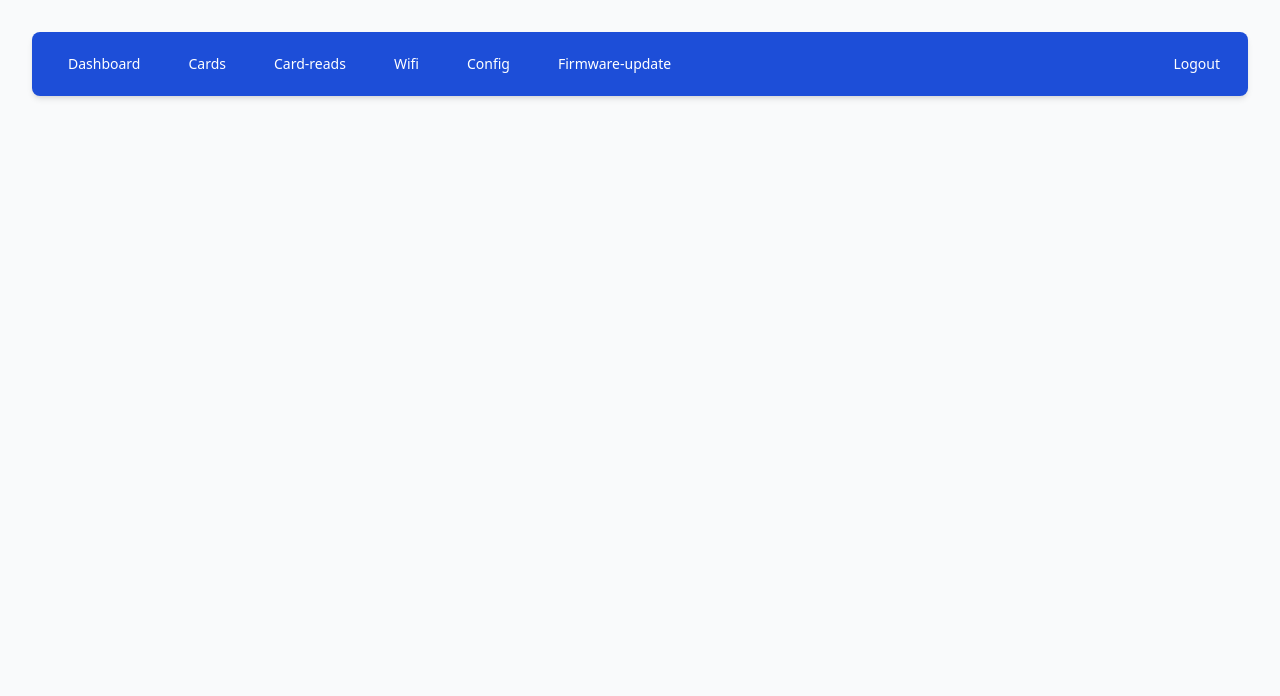
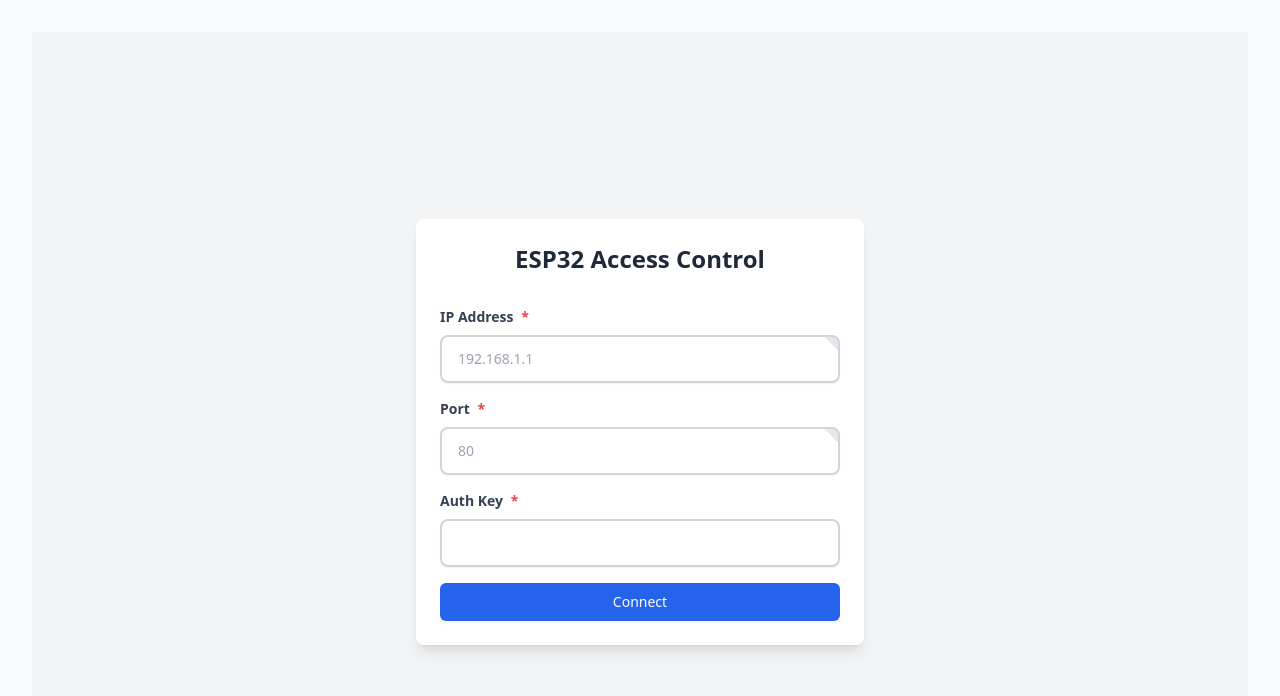
Before and after one commit to lukaku12/access-point, a Vue app: page /login in a window 1280 px wide. Shown: the top 696 px of the page. Built offline with nearby package versions, Linux system fonts and the light colour scheme.

Commit message:
Add login functionality with validation and routing

```diff
--- a/src/App.vue
+++ b/src/App.vue
@@ -4,17 +4,23 @@ import { useRoute } from 'vue-router';
 import NavBar from '@/components/NavBar.vue';
 
 const route = useRoute();
+const isLoginPage = computed(() => route.name === 'login');
 const currentRoute = computed(() => (route.name as string) || '');
 </script>
 
 <template>
-  <div class="min-h-screen bg-gray-50 dark:bg-gray-900 transition-colors duration-200">
+  <div
+  :class="{
+    'min-h-screen bg-gray-50 dark:bg-gray-900 transition-colors duration-200': !isLoginPage,
+    'overflow-y-hidden': isLoginPage
+  }"
+  class="min-h-screen bg-gray-50 dark:bg-gray-900 transition-colors duration-200">
     <div class="font-sans antialiased p-8 max-w-7xl mx-auto">
       <!-- Navbar stays at top -->
-      <NavBar :active-route="currentRoute" />
+      <NavBar v-if="!isLoginPage" :active-route="currentRoute" />
 
       <!-- Content area - vertically centered on large screens -->
-      <div class="lg:min-h-[calc(100vh-200px)] lg:flex lg:items-center">
+      <div :class="{ 'lg:min-h-[calc(100vh-200px)] lg:flex lg:items-center': !isLoginPage }">
         <router-view v-slot="{ Component }">
           <Transition name="fade" mode="out-in">
             <component :is="Component" class="w-full" />
--- /dev/null
+++ b/src/api/login.ts
@@ -0,0 +1,27 @@
+export const login = async (
+  ip: string,
+  port: number,
+  authKey: string
+): Promise<boolean> => {
+  // TODO: Implement actual API call
+  return new Promise((resolve) => {
+    setTimeout(() => {
+      // Store connection details if successful
+      if (authKey === 'admin123') {
+        localStorage.setItem('isAuthorized', 'true')
+        localStorage.setItem('connection', JSON.stringify({ ip, port }))
+        resolve(true)
+      } else {
+        resolve(false)
+      }
+    }, 1000)
+  })
+}
+
+export const isAuthorized = (): boolean => {
+  return localStorage.getItem('isAuthorized') === 'true'
+}
+
+export const logout = (): void => {
+  localStorage.removeItem('isAuthorized')
+}
--- a/src/assets/main.css
+++ b/src/assets/main.css
@@ -3,3 +3,11 @@
 @tailwind utilities;
 
 /* Add your custom styles here */
+html, body, #app {
+  height: 100%;
+  width: 100%;
+  margin: 0;
+  padding: 0;
+  font-family: 'Roboto', sans-serif;
+  box-sizing: border-box;
+}
--- a/src/components/NavBar.vue
+++ b/src/components/NavBar.vue
@@ -4,6 +4,7 @@ import { useRoute } from 'vue-router';
 import { onClickOutside } from '@vueuse/core';
 import BaseModal from '@/components/base/BaseModal.vue';
 import { useTheme } from '@/composables/useTheme';
+import { logout } from '@/api/login';
 
 interface NavLink {
   name: string;
@@ -62,6 +63,7 @@ const handleLogout = () => {
 
 const confirmLogout = () => {
   // Add your actual logout logic here
+  logout();
   console.log('Logout confirmed');
   showLogoutModal.value = false;
 };
--- /dev/null
+++ b/src/components/forms/LoginForm.vue
@@ -0,0 +1,113 @@
+<template>
+  <form @submit.prevent="handleSubmit" class="space-y-4">
+    <BaseInput
+      v-model="formData.ip"
+      :error="errors.ip"
+      label="IP Address"
+      placeholder="192.168.1.1"
+      required
+    />
+    <BaseInput
+      v-model="formData.port"
+      :error="errors.port"
+      label="Port"
+      placeholder="80"
+      type="number"
+      required
+    />
+    <BaseInput
+      v-model="formData.authKey"
+      :error="errors.authKey"
+      label="Auth Key"
+      type="password"
+      required
+    />
+    <button
+      type="submit"
+      :disabled="isSubmitting"
+      class="w-full flex justify-center py-2 px-4 border border-transparent rounded-md shadow-sm text-sm font-medium text-white bg-blue-600 dark:bg-blue-500 hover:bg-blue-700 dark:hover:bg-blue-600 focus:outline-none focus:ring-2 focus:ring-offset-2 focus:ring-blue-500 disabled:opacity-50"
+    >
+      {{ isSubmitting ? 'Connecting...' : 'Connect' }}
+    </button>
+  </form>
+</template>
+
+<script setup lang="ts">
+import { ref, reactive } from 'vue'
+import { useRouter } from 'vue-router'
+import { login } from '@/api/login'
+import BaseInput from '@/components/base/BaseInput.vue'
+
+const router = useRouter()
+const isSubmitting = ref(false)
+
+const formData = reactive({
+  ip: '',
+  port: '',
+  authKey: ''
+})
+
+const errors = reactive({
+  ip: '',
+  port: '',
+  authKey: ''
+})
+
+const clearErrors = () => {
+  errors.ip = ''
+  errors.port = ''
+  errors.authKey = ''
+}
+
+const validateForm = () => {
+  let isValid = true
+  clearErrors()
+
+  // IP validation
+  const ipRegex = /^(\d{1,3}\.){3}\d{1,3}$/
+  if (!ipRegex.test(formData.ip)) {
+    errors.ip = 'Invalid IP address'
+    isValid = false
+  }
+
+  // Port validation
+  const port = Number(formData.port)
+  if (!port || port < 1 || port > 65535) {
+    errors.port = 'Port must be between 1 and 65535'
+    isValid = false
+  }
+
+  // Auth key validation
+  if (formData.authKey.length < 6) {
+    errors.authKey = 'Auth key must be at least 6 characters'
+    isValid = false
+  }
+
+  return isValid
+}
+
+const handleSubmit = async () => {
+  try {
+    if (!validateForm()) {
+      return
+    }
+
+    isSubmitting.value = true
+    const success = await login(
+      formData.ip,
+      Number(formData.port),
+      formData.authKey
+    )
+
+    if (success) {
+      router.push({ name: 'dashboard' })
+    } else {
+      errors.authKey = 'Invalid credentials'
+    }
+  } catch (error) {
+    console.error('Login failed:', error)
+  } finally {
+    isSubmitting.value = false
+  }
+}
+</script>
--- a/src/router/index.ts
+++ b/src/router/index.ts
@@ -3,12 +3,21 @@ import {
   createWebHistory,
   type RouteRecordRaw
 } from 'vue-router';
+import { isAuthorized } from '@/api/login';
 
 const routes: RouteRecordRaw[] = [
   {
+    path: '/login',
+    name: 'login',
+    component: () => import('@/views/LoginView.vue'),
+    meta: {
+      public: true
+    }
+  },
+  {
     path: '/',
     name: 'landing',
-    redirect: { name: 'dashboard' }
+    redirect: isAuthorized() ? { name: 'dashboard' } : { name: 'login' }
   },
   {
     path: '/dashboard',
@@ -71,4 +80,12 @@ const router = createRouter({
   routes
 });
 
+router.beforeEach((to, _, next) => {
+  if (!to.meta.public && !isAuthorized()) {
+    next({ name: 'login' });
+  } else {
+    next();
+  }
+});
+
 export default router;
--- /dev/null
+++ b/src/views/LoginView.vue
@@ -0,0 +1,12 @@
+<template>
+  <div class="min-h-screen flex items-center justify-center bg-gray-100 dark:bg-gray-900">
+    <div class="max-w-md w-full p-6 bg-white dark:bg-gray-800 rounded-lg shadow-lg">
+      <h1 class="text-2xl font-bold text-center text-gray-800 dark:text-white mb-8">ESP32 Access Control</h1>
+      <LoginForm />
+    </div>
+  </div>
+</template>
+
+<script setup lang="ts">
+import LoginForm from '@/components/forms/LoginForm.vue'
+</script>
```
